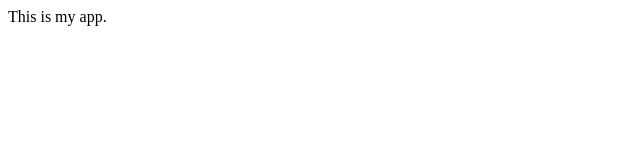
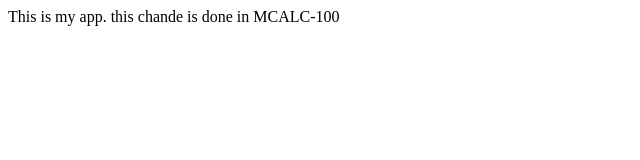
Before and after one commit to mohammad53/testproject, a plain HTML site: page index.html in a window 1280 px wide. Shown: the whole page, without its empty margins (0-640 px from the left). Drawn offline with Linux system fonts and the light colour scheme.

Commit message:
MCALC-100

```diff
--- a/index.html
+++ b/index.html
@@ -4,5 +4,6 @@
 	</head>
 	<body>
 		This is my app.
-	</body>
+		this chande is done in MCALC-100
+		</body>
 </html>
```
